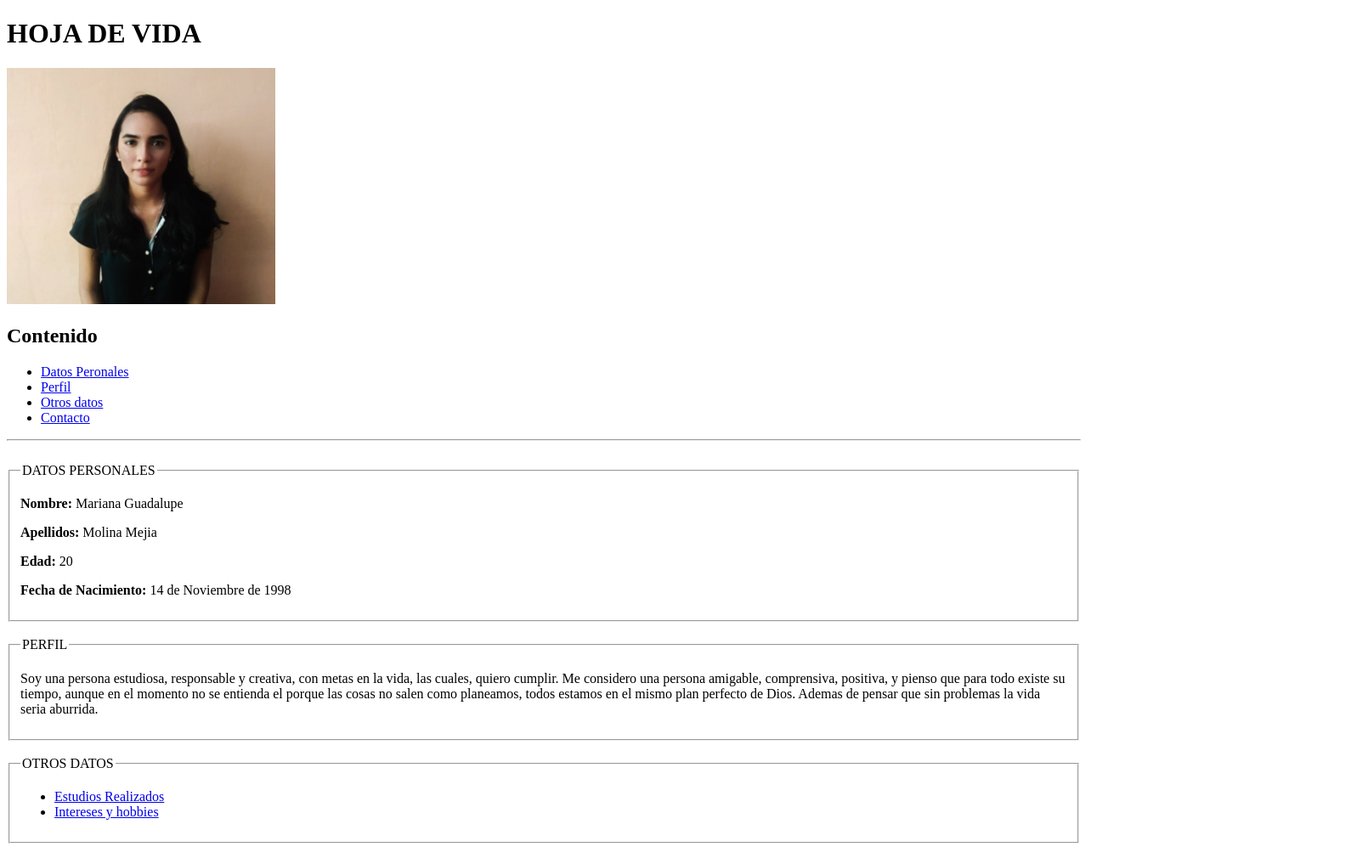
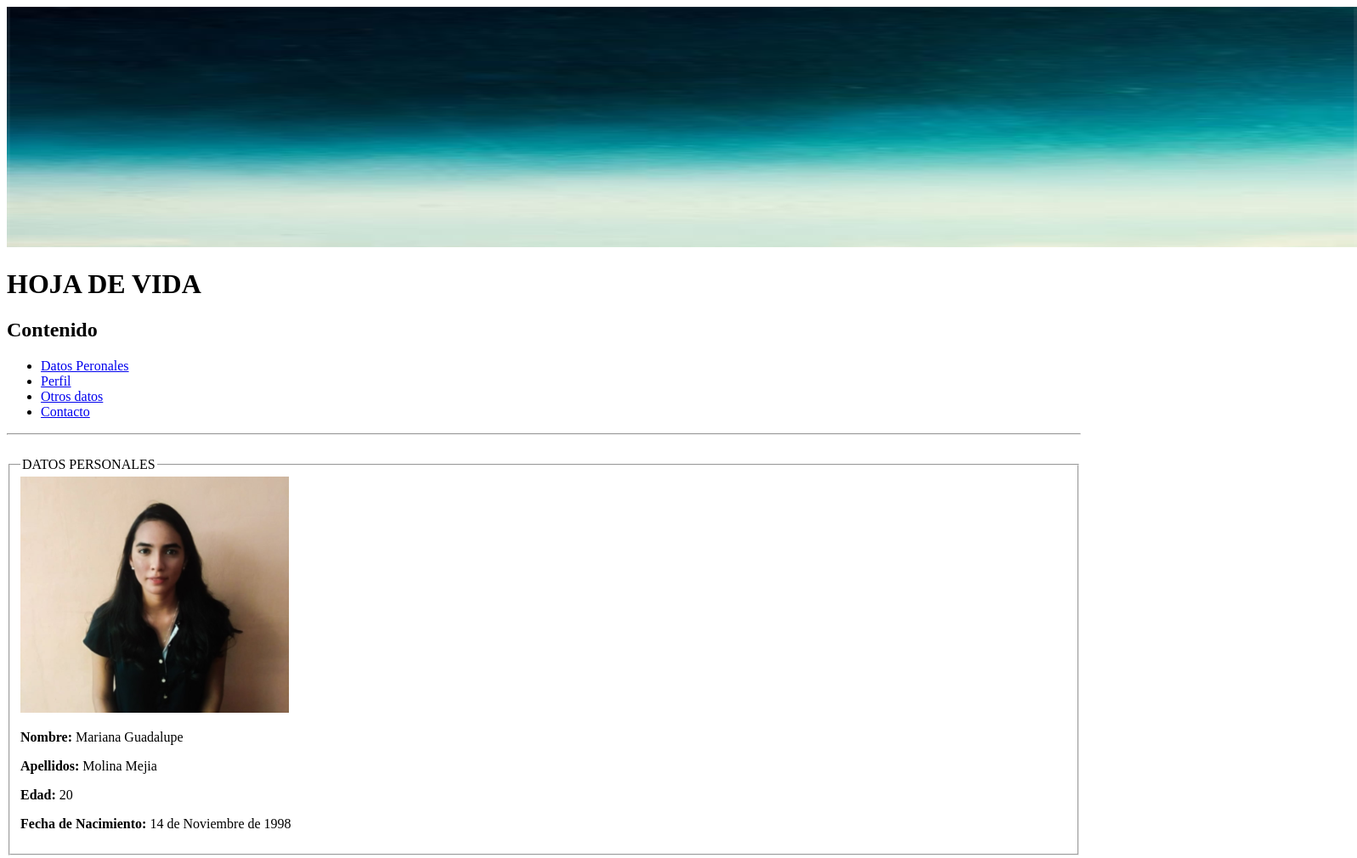
Before and after one commit to MarianaMolina/Portafolio_PW0219_00046416, a plain HTML site: page Tareas/Tarea1/Curriculum_Vitae.html in a window 1280 px wide. Shown: the top 1010 px of the page at 85% size, 1597 px wide, since content can reach past the window. Drawn offline with Linux system fonts and the light colour scheme.

Commit message:
[Tarea1] Pagina Principal

```diff
--- a/Tareas/Tarea1/Curriculum_Vitae.html
+++ b/Tareas/Tarea1/Curriculum_Vitae.html
@@ -8,8 +8,8 @@
     </head>
     <body>
         <header>
+            <img src="ImagenPortada.png">
             <h1> HOJA DE VIDA  </h1>
-            <img src = "ImagenPerfil.png">
         </header>
         <main>
 
@@ -29,11 +29,12 @@
            <section id = "DatosPersonales">
                <fieldset>
                    <legend> DATOS PERSONALES </legend>
+                   <img src = "ImagenPerfil.png">
                    <p> <b>Nombre:</b> Mariana Guadalupe </p>
                    <p> <b>Apellidos:</b> Molina Mejia </p>
                    <p> <b>Edad:</b> 20</p>
                    <p> <b>Fecha de Nacimiento:</b>  14 de Noviembre de 1998 </p>
-               </fieldset>
+                </fieldset>
            </section>
 
            <br>
```
Also changed, not shown: Tareas/Tarea1/Estudios.html (line endings or trailing spaces), Tareas/Tarea1/ImagenPortada.png (added).
